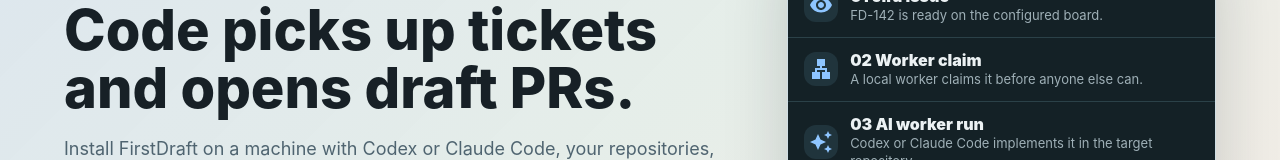
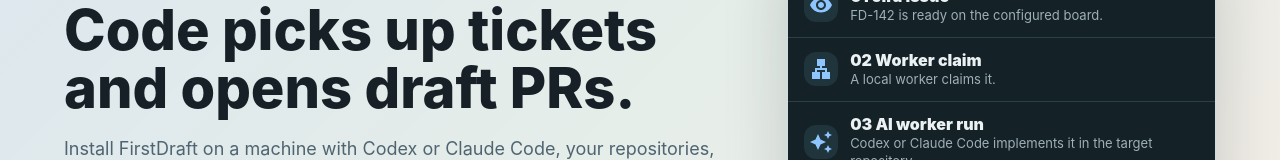
Before and after one commit to gmarland/FirstDraft, a React (Vite) app in the folder app/: page / in a window 1280 px wide. Shown: the part 318-478 px from the top of the page. Built offline with nearby package versions, Linux system fonts and the light colour scheme; no server answers.

Commit message:
updating verbage

```diff
--- a/app/src/routes/LandingPage.tsx
+++ b/app/src/routes/LandingPage.tsx
@@ -41,7 +41,7 @@
   },
   {
     title: "Worker claim",
-    detail: "A local worker claims it before anyone else can.",
+    detail: "A local worker claims it.",
     icon: <LanIcon />,
   },
   {
@@ -265,11 +265,7 @@
                   divider={<Divider sx={{ borderColor: "#2b4148" }} />}
                 >
                   {pipelineSteps.map((step, index) => (
-                    <PipelineRow
-                      key={step.title}
-                      step={step}
-                      index={index}
-                    />
+                    <PipelineRow key={step.title} step={step} index={index} />
                   ))}
                 </Stack>
               </Box>
```
